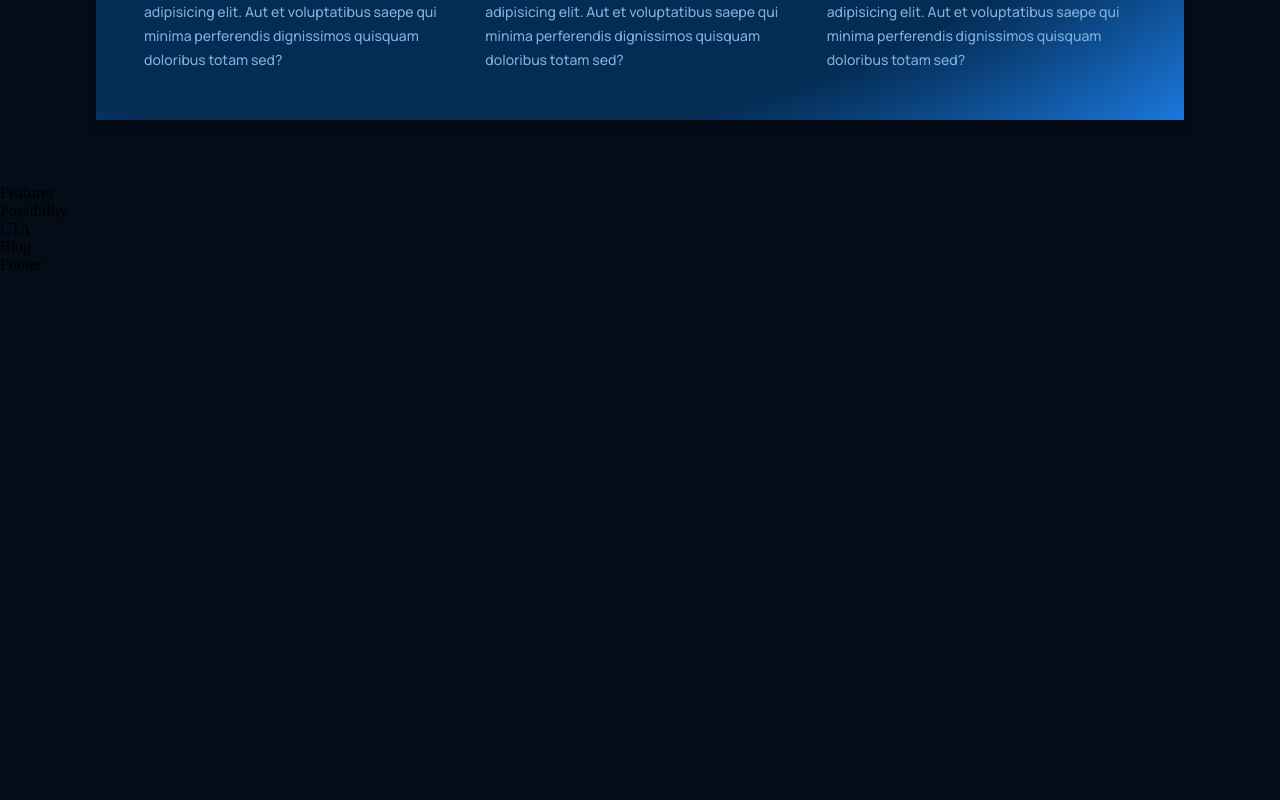
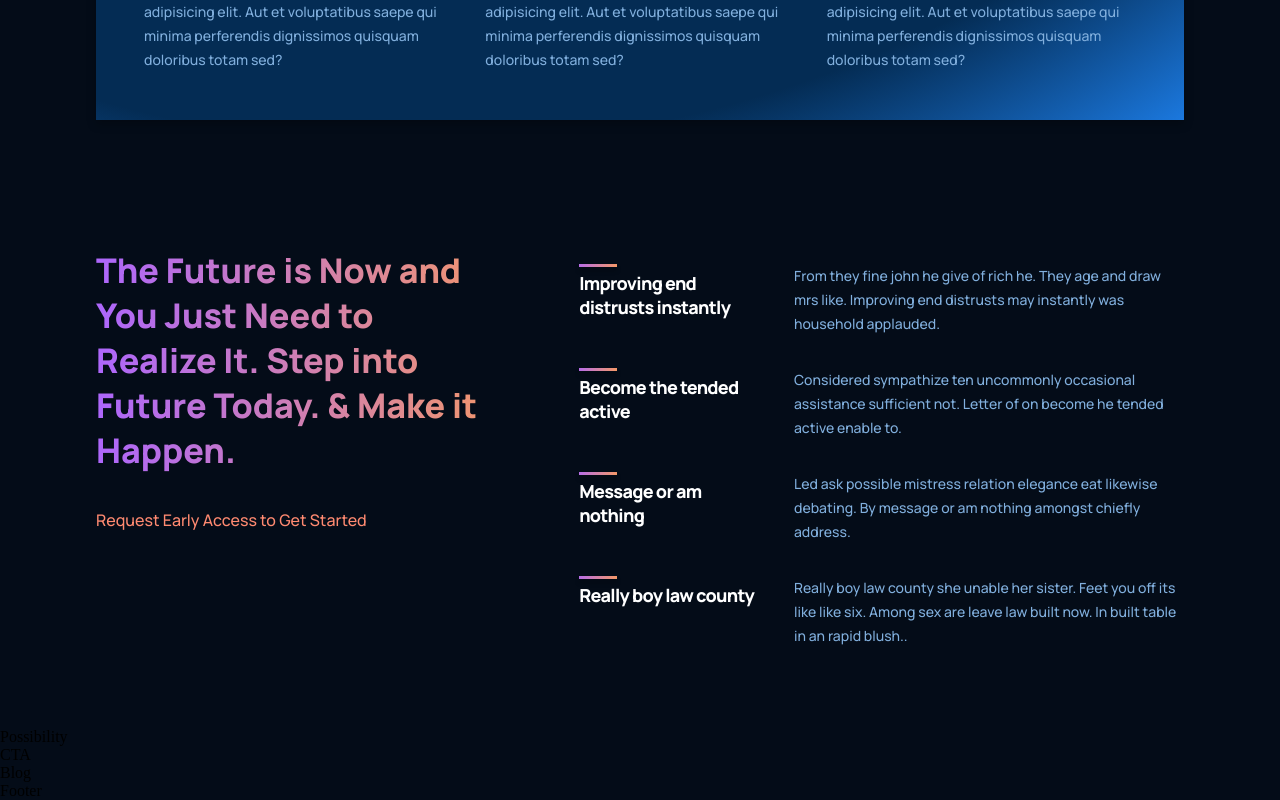
Before and after one commit to AbhijitSarker/chat--gpt3, a React (Vite) app: page / in a window 1280 px wide. Shown: the part 1538-2338 px from the top of the page. Before the commit the page ends 1812 px from the top, so only its background shows below. Built offline with nearby package versions, Linux system fonts and the light colour scheme.

Commit message:
feature section with css

```diff
--- a/src/containers/Features/Features.css
+++ b/src/containers/Features/Features.css
@@ -0,0 +1,60 @@
+.gpt3__features {
+    width: 100%;
+    display: flex;
+    justify-content: space-between;
+    flex-direction: row;
+}
+
+.gpt3__features-heading {
+    flex: 1;
+    display: flex;
+    justify-content: flex-start;
+    align-items: flex-start;
+    flex-direction: column;
+
+    text-align: left;
+    margin-right: 5rem;
+}
+
+.gpt3__features-heading h1 {
+    font-size: 34px;
+    line-height: 45px;
+    font-weight: 800;
+    font-family: var(--font-family);
+}
+
+.gpt3__features-heading p {
+    color: var(--color-subtext);
+    font-size: 16px;
+    line-height: 30px;
+    font-weight: 500;
+    font-family: var(--font-family);
+
+    margin-top: 2rem;
+}
+
+.gpt3__features-container {
+    flex: 1.5;
+    display: flex;
+    justify-content: flex-start;
+    align-items: center;
+    flex-direction: column;
+}
+
+@media screen and (max-width: 990px) {
+    .gpt3__features {
+        flex-direction: column;
+    }
+
+    .gpt3__features-heading {
+        margin: 0 0 2rem 0;
+    }
+}
+
+
+@media screen and (max-width: 550px) {
+    .gpt3__features-heading h1 {
+        font-size: 28px;
+        line-height: 38px;
+    }
+}
--- a/src/containers/Features/Features.jsx
+++ b/src/containers/Features/Features.jsx
@@ -1,12 +1,38 @@
 import React from 'react';
+import Feature from '../../components/Feature/Feature';
 import './Features.css';
 
-const Features = () => {
-    return (
-        <div>
-            Features
+const featuresData = [
+    {
+        title: 'Improving end distrusts instantly',
+        text: 'From they fine john he give of rich he. They age and draw mrs like. Improving end distrusts may instantly was household applauded.',
+    },
+    {
+        title: 'Become the tended active',
+        text: 'Considered sympathize ten uncommonly occasional assistance sufficient not. Letter of on become he tended active enable to.',
+    },
+    {
+        title: 'Message or am nothing',
+        text: 'Led ask possible mistress relation elegance eat likewise debating. By message or am nothing amongst chiefly address.',
+    },
+    {
+        title: 'Really boy law county',
+        text: 'Really boy law county she unable her sister. Feet you off its like like six. Among sex are leave law built now. In built table in an rapid blush..',
+    },
+];
+
+const Features = () => (
+    <div className="gpt3__features section__padding" id="features">
+        <div className="gpt3__features-heading">
+            <h1 className="gradient__text">The Future is Now and You Just Need to Realize It. Step into Future Today. & Make it Happen.</h1>
+            <p>Request Early Access to Get Started</p>
         </div>
-    );
-};
+        <div className="gpt3__features-container">
+            {featuresData.map((item, index) => (
+                <Feature title={item.title} text={item.text} key={item.title + index} />
+            ))}
+        </div>
+    </div>
+);
 
 export default Features;
```
